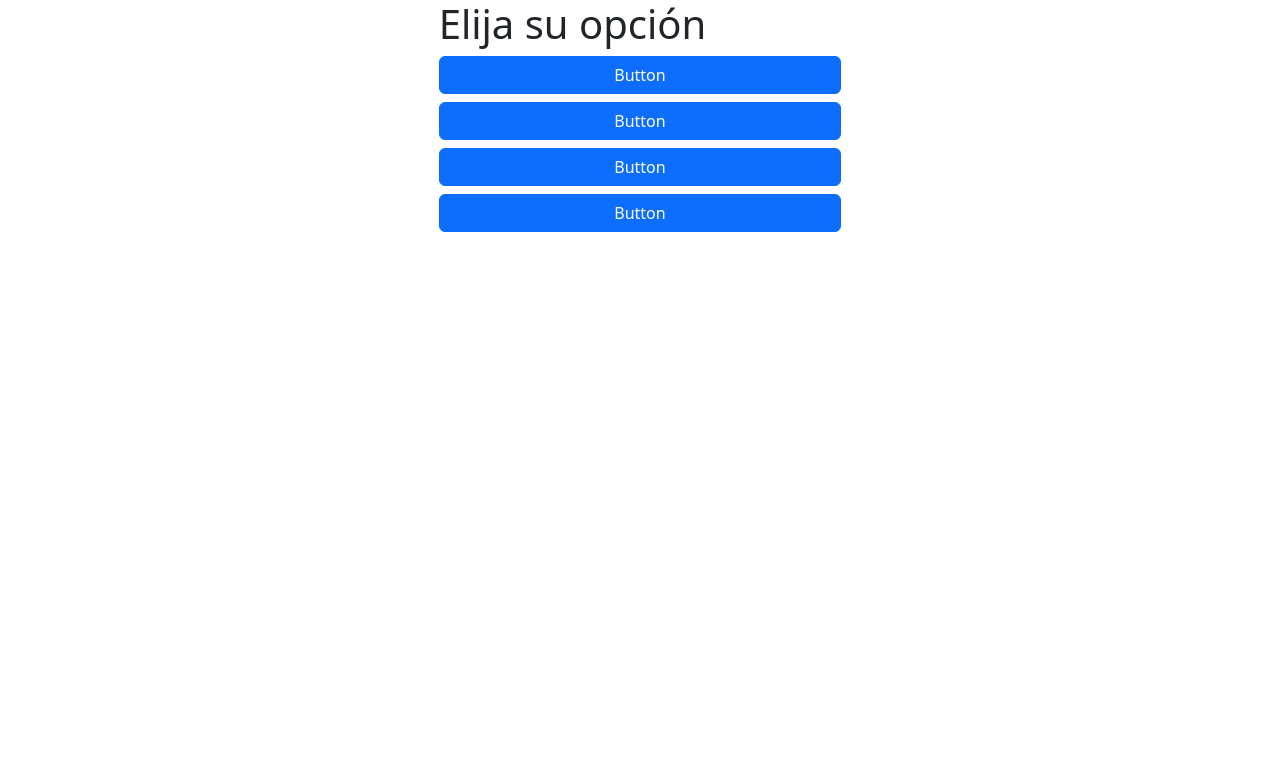
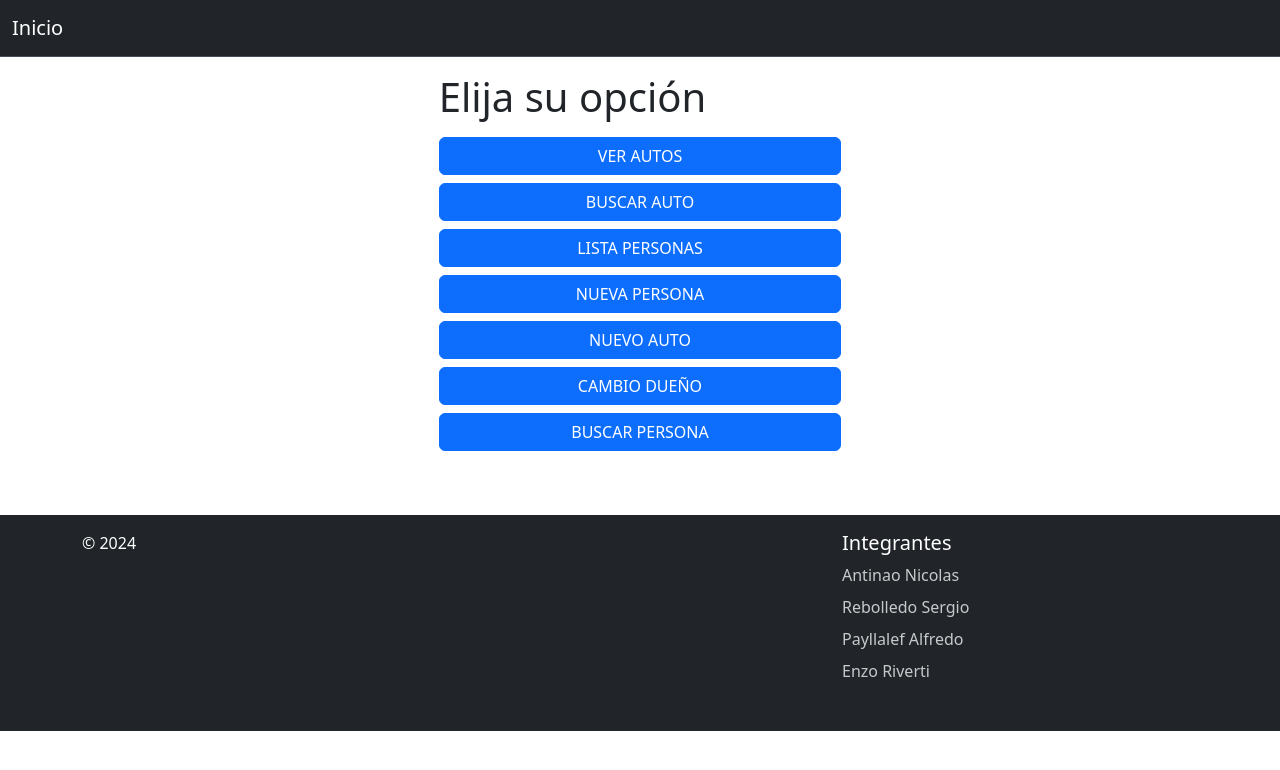
Before and after one commit to sergrebo/PWD-Grupo19-TP4, a PHP site: page / in a window 1280 px wide. Shown: the top 770 px of the page. Run offline with PHP 8.4, Linux system fonts and the light colour scheme; some libraries are stand-ins or nearby versions.

Commit message:
index.php listo

```diff
--- a/Vista/estructura/cabecera.php
+++ b/Vista/estructura/cabecera.php
@@ -1,3 +1,5 @@
+<?php include_once($_SERVER['DOCUMENT_ROOT'] . '/PHPMYSQL/configuracion.php'); ?>
+
 <!DOCTYPE html>
 <html lang="es">
 
@@ -18,7 +20,7 @@
 <body>
   <nav class="navbar navbar-expand-lg bg-dark border-bottom border-body" data-bs-theme="dark">
     <div class="container-fluid">
-      <a class="navbar-brand" href="../index.php">Inicio</a>
+      <a class="navbar-brand" href="<?php echo $PRINCIPAL ?>">Inicio</a>
       <!--
       <button class="navbar-toggler" type="button" data-bs-toggle="collapse" data-bs-target="#navbarNavDropdown"
         aria-controls="navbarNavDropdown" aria-expanded="false" aria-label="Toggle navigation">
--- a/configuracion.php
+++ b/configuracion.php
@@ -5,7 +5,7 @@ header ("Cache-Control: no-cache, must-revalidate ");
 // CONFIGURACION APP//
 /////////////////////////////
 
-$PROYECTO ='PWD-Grupo19-TP4';
+$PROYECTO ='PHPMYSQL';
 
 //variable que almacena el directorio del proyecto
 $ROOT =$_SERVER['DOCUMENT_ROOT']."/$PROYECTO/";
@@ -17,7 +17,7 @@ include_once($ROOT.'util/funciones.php');
 $INICIO = "Location:http://".$_SERVER['HTTP_HOST']."/$PROYECTO/vista/login/login.php";
 
 // variable que define la pagina principal del proyecto (menu principal)
-$PRINCIPAL = "Location:http://".$_SERVER['HTTP_HOST']."/$PROYECTO/principal.php";
+$PRINCIPAL = "Location:http://".$_SERVER['HTTP_HOST']."/$PROYECTO/index.php";
 
 
 $_SESSION['ROOT']=$ROOT;
--- a/index.php
+++ b/index.php
@@ -1,3 +1,4 @@
+<!--
 <!DOCTYPE html>
 <html lang="en">
 
@@ -5,25 +6,37 @@
   <meta charset="UTF-8">
   <meta name="viewport" content="width=device-width, initial-scale=1.0">
   <title>Document</title>
-  <!-- Bootstrap CDN via jsDelivr -->
+
   <link href="https://cdn.jsdelivr.net/npm/bootstrap@5.3.3/dist/css/bootstrap.min.css" rel="stylesheet" integrity="sha384-QWTKZyjpPEjISv5WaRU9OFeRpok6YctnYmDr5pNlyT2bRjXh0JMhjY6hW+ALEwIH" crossorigin="anonymous">
 
 </head>
+-->
+
+<?php
+include_once './Vista/estructura/cabecera.php';
+?>
 
 <body>
-  <div class="row col-4 m-auto">
-    <div class="w-100">
-      <h1>Elija su opción</h1>
+  <div class="row col-4 m-auto py-3">
+    <div class="w-100 mb-5">
+      <h1 class="mb-3">Elija su opción</h1>
       <div class="d-grid gap-2">
-        <button type="button" class="btn btn-primary w-100">Button</button>
-        <button type="button" class="btn btn-primary w-100">Button</button>
-        <button type="button" class="btn btn-primary w-100">Button</button>
-        <button type="button" class="btn btn-primary w-100">Button</button>
+        <a href="./Vista/VerAutos.php"><button type="button" class="btn btn-primary w-100">VER AUTOS</button></a>
+        <a href="./Vista/BuscarAuto.php"><button type="button" class="btn btn-primary w-100">BUSCAR AUTO</button></a>
+        <a href="./Vista/listaPersona.php"><button type="button" class="btn btn-primary w-100">LISTA PERSONAS</button></a>
+        <a href="./Vista/NuevaPersona.php"><button type="button" class="btn btn-primary w-100">NUEVA PERSONA</button></a>
+        <a href="./Vista/NuevoAuto.php"><button type="button" class="btn btn-primary w-100">NUEVO AUTO</button></a>
+        <a href="./Vista/CambioDuenio.php"><button type="button" class="btn btn-primary w-100">CAMBIO DUEÑO</button></a>
+        <a href="./Vista/BuscarPersona.php"><button type="button" class="btn btn-primary w-100">BUSCAR PERSONA</button></a>
       </div>
 
     </div>
   </div>
 
+  <?php
+  include_once './Vista/estructura/pie.php';
+  ?>
+  <!--
 </body>
 
 </html>
```
